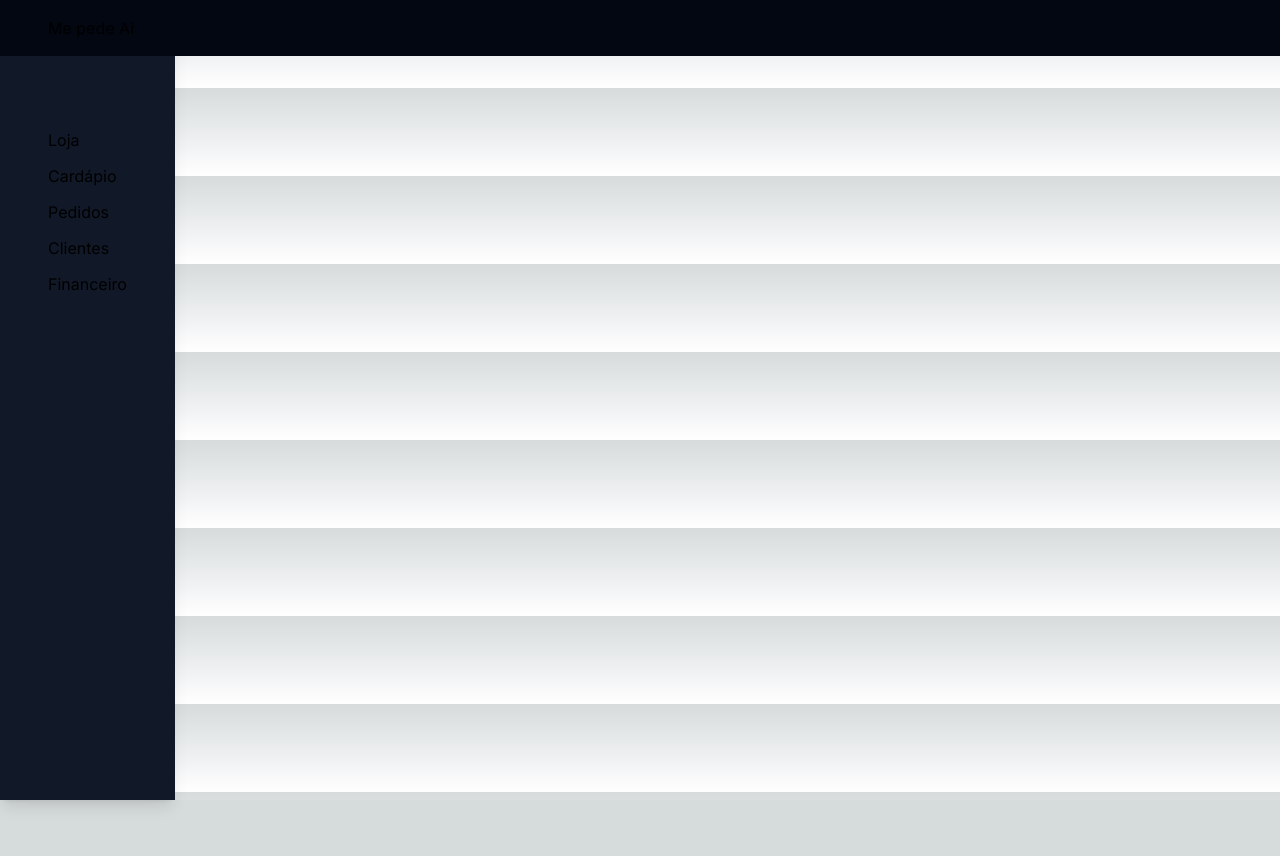
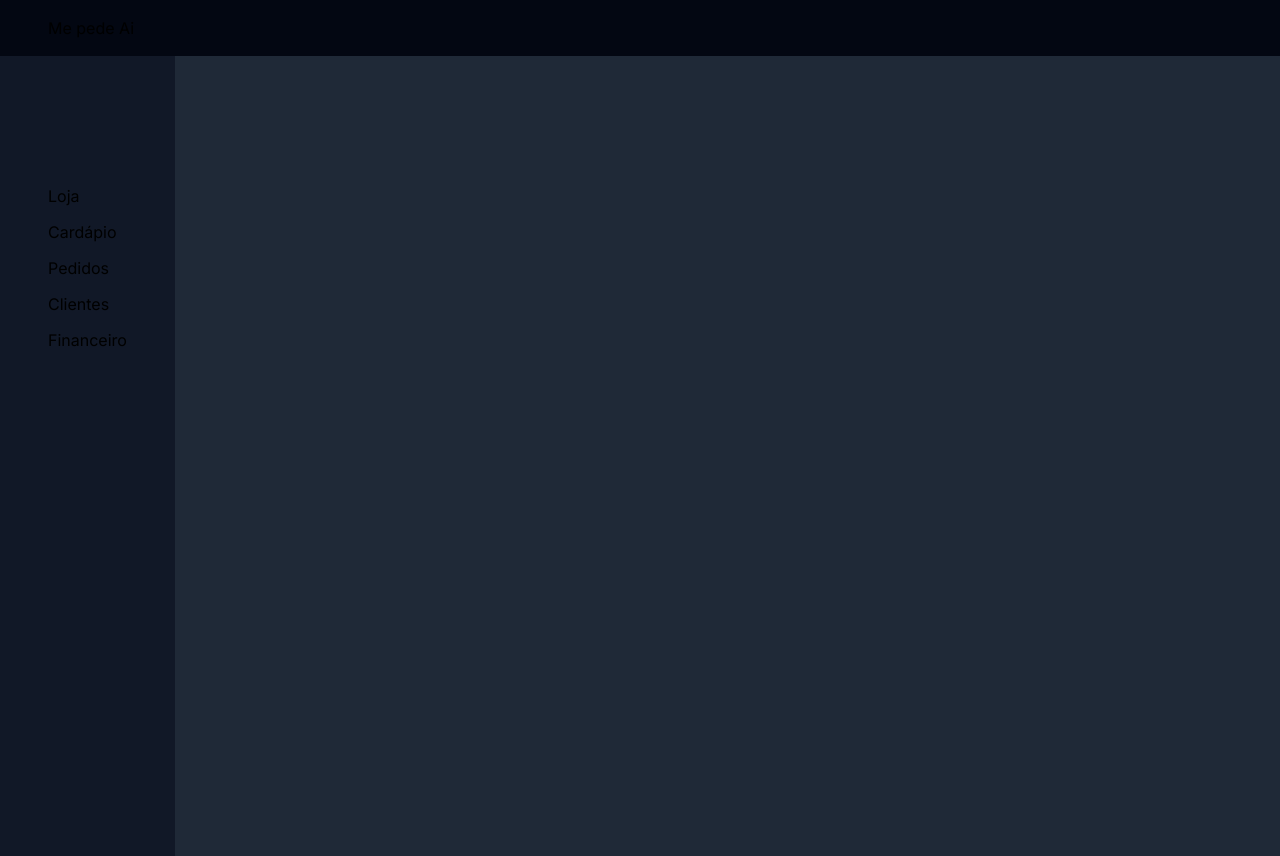
Before and after one commit to AndersonKeller/Me-pedeAi-front, a Next.js app: page /cardapio in a window 1280 px wide. Before the commit the page ends 800 px from the top, so only its background shows below. Built offline with nearby package versions, Linux system fonts and the light colour scheme.

Commit message:
menu interface, getMenu service and render,  state to user and token

```diff
--- a/src/app/cardapio/page.tsx
+++ b/src/app/cardapio/page.tsx
@@ -1,21 +1,31 @@
 "use client";
 import { Menu } from "@/components/menu/Menu";
 import { Service } from "@/controller/Api";
-import { useEffect } from "react";
+import { iMenu } from "@/interfaces/menu.interface";
+import { useEffect, useState } from "react";
 
 export default function Cardapio() {
+  const [menu, setMenu] = useState({} as iMenu);
   const api = new Service();
   async function getMenu() {
     const res = await api.getMenu();
-
-    console.log(res);
+    if (res) {
+      setMenu(res);
+    }
   }
   useEffect(() => {
     getMenu();
   }, []);
+
   return (
     <>
       <Menu />
+      <ul className="w-full bg-gray-800 p-4 flex flex-wrap gap-4">
+        {menu.id &&
+          menu.product.map((item) => {
+            return <li key={item.id}>{item.name}</li>;
+          })}
+      </ul>
     </>
   );
 }
--- a/src/app/layout.tsx
+++ b/src/app/layout.tsx
@@ -26,7 +26,7 @@ export default function RootLayout({
           theme="dark"
         />{" "}
         <Header />
-        <main className="w-full my-0 mx-auto py-4">{children}</main>
+        <main className="w-full my-0 mx-auto flex">{children}</main>
       </body>
     </html>
   );
--- a/src/components/header/EstablishInfo.tsx
+++ b/src/components/header/EstablishInfo.tsx
@@ -1,7 +1,12 @@
 "use client";
 import { userStore } from "@/store/user.store";
+import { useEffect, useState } from "react";
 
 export function EstablishInfo() {
+  const [name, setName] = useState("");
   const { establish } = userStore();
-  return <div>{establish && <p>{establish.name}</p>}</div>;
+  useEffect(() => {
+    establish?.name && setName(establish?.name);
+  }, [establish]);
+  return <div>{name && <p>{name}</p>}</div>;
 }
--- a/src/components/menu/Menu.tsx
+++ b/src/components/menu/Menu.tsx
@@ -2,8 +2,8 @@ import Link from "next/link";
 
 export function Menu() {
   return (
-    <aside>
-      <nav className="flex flex-col gap-3 py-4 px-12 pt-32 shadow-lg bg-gray-900 w-max h-screen fixed top-0 z-0">
+    <aside className="w-max">
+      <nav className="flex flex-col gap-3 py-4 px-12 pt-32 shadow-lg bg-gray-900 w-max h-screen z-0">
         <Link href="/loja">Loja</Link>
         <Link href="/cardapio">Cardápio</Link>
 
--- a/src/store/user.store.ts
+++ b/src/store/user.store.ts
@@ -1,5 +1,5 @@
 import { Establish } from "@/interfaces/establish.interface";
-import { setCookie } from "nookies";
+import { parseCookies, setCookie } from "nookies";
 import { create } from "zustand";
 interface UserStore {
   token: string;
@@ -7,10 +7,12 @@ interface UserStore {
   establish?: Establish;
   setEstablish: (newEstablish: Establish) => void;
 }
-
+const cookies = parseCookies();
 export const userStore = create<UserStore>()((set) => ({
-  token: "",
-  establish: {} as Establish,
+  token: cookies["@mepedeAi-token"] ?? "",
+  establish: cookies["@mepedeAi-establish"]
+    ? JSON.parse(cookies["@mepedeAi-establish"])
+    : ({} as Establish),
   setEstablish: (newEstablish: Establish) =>
     set(
       () => (
```
Also changed, not shown: src/interfaces/menu.interface.ts (added, +8 -0 lines).
